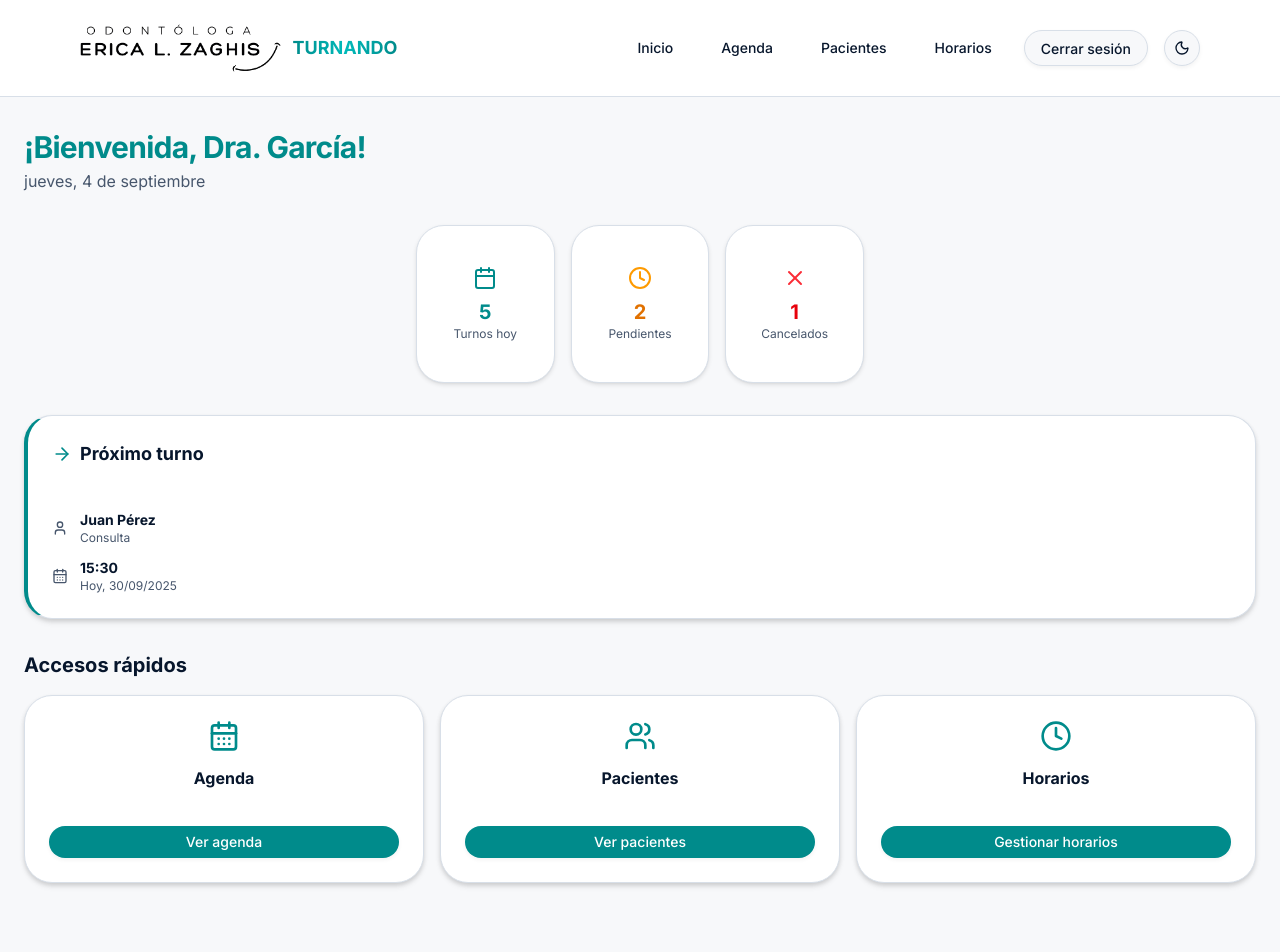
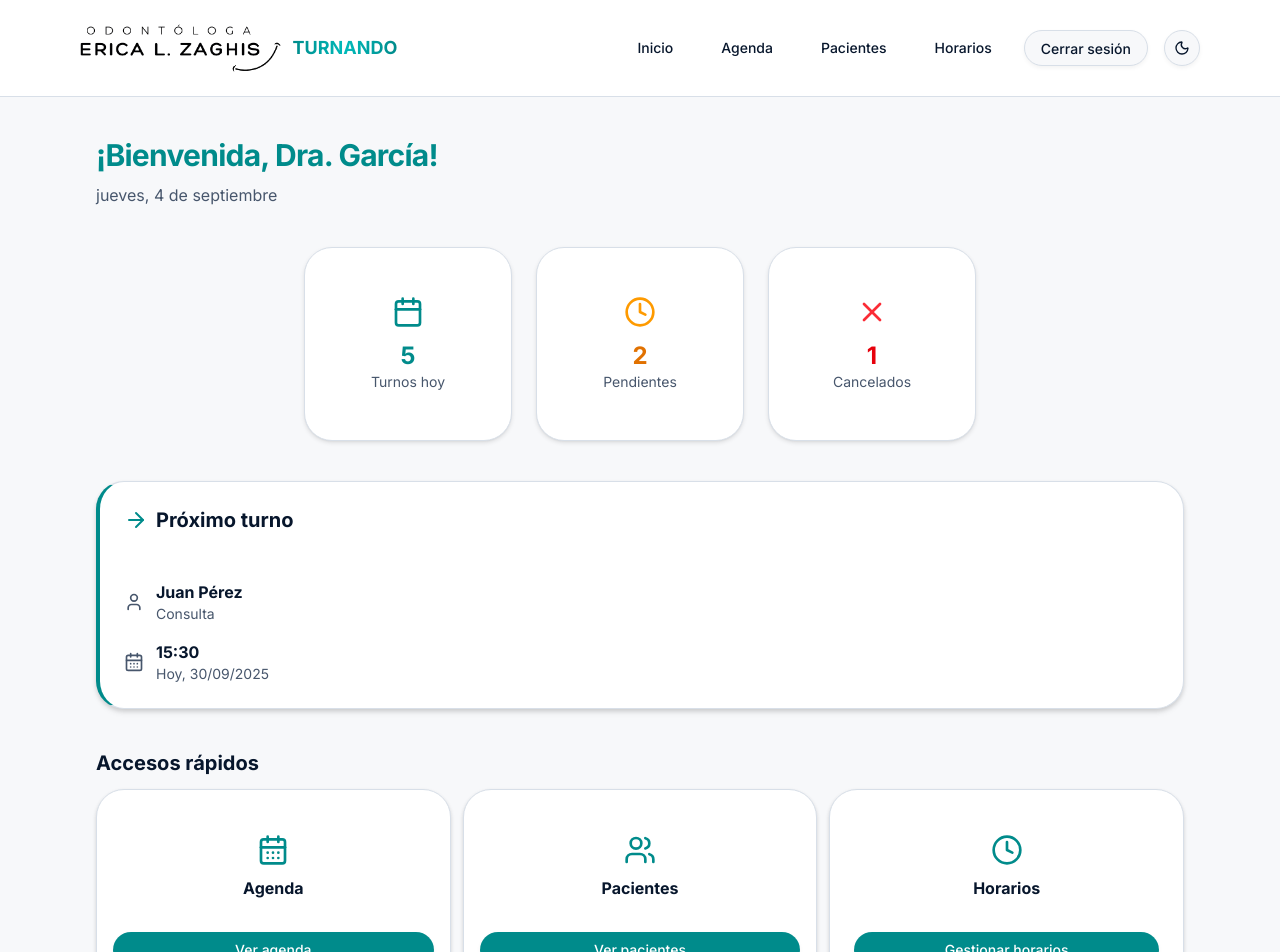
Before and after one commit to melinab1998/TPI-PROGRAMACION-IV, a React (Vite) app in the folder frontend/: page / in a window 1280 px wide. Shown: the top 952 px of the page. Built offline with nearby package versions, Linux system fonts and the light colour scheme.

Commit message:
update-admin-home

```diff
--- a/frontend/src/pages/AdminHome/AdminHome.jsx
+++ b/frontend/src/pages/AdminHome/AdminHome.jsx
@@ -19,14 +19,12 @@ export default function AdminHome() {
   }
 
   return (
-    <div className="px-2 sm:px-4 lg:px-6 py-8 space-y-8 max-w-7xl mx-auto">
-
-      {/* Header */}
-      <header className="space-y-1">
-        <h1 className="text-3xl font-bold text-primary tracking-tight">
+    <div className="px-4 sm:px-6 lg:px-8 py-10 space-y-10 max-w-6xl mx-auto">
+      <header className="space-y-2 text-center sm:text-left">
+        <h1 className="text-3xl font-bold text-primary tracking-tight mb-2.5">
           ¡Bienvenida, {dentistName}!
         </h1>
-        <p className="text-muted-foreground">
+        <p className="text-base text-muted-foreground">
           {new Date().toLocaleDateString("es-ES", {
             weekday: "long",
             day: "numeric",
@@ -34,111 +32,105 @@ export default function AdminHome() {
           })}
         </p>
       </header>
-
-      {/* Cards estadísticas */}
       <div className="flex justify-center">
-  <div className="grid grid-cols-1 sm:grid-cols-3 gap-4 max-w-md w-full">
+        <div className="grid grid-cols-1 sm:grid-cols-3 gap-6 max-w-2xl w-full">
           <Card className="shadow-sm">
-      <CardContent className="flex flex-col items-center justify-center h-full p-4">
-        <Calendar className="w-6 h-6 text-primary mb-2" />
-        <div className="text-xl font-bold text-primary">
+            <CardContent className="flex flex-col items-center justify-center h-full p-6">
+              <Calendar className="w-8 h-8 text-primary mb-3" />
+              <div className="text-2xl font-bold text-primary">
                 {todayStats.total}
               </div>
-        <div className="text-xs text-muted-foreground">Turnos hoy</div>
+              <div className="text-sm text-muted-foreground">Turnos hoy</div>
             </CardContent>
           </Card>
 
           <Card className="shadow-sm">
-      <CardContent className="flex flex-col items-center justify-center h-full p-4">
-        <Clock className="w-6 h-6 text-amber-500 mb-2" />
-        <div className="text-xl font-bold text-amber-600">
+            <CardContent className="flex flex-col items-center justify-center h-full p-6">
+              <Clock className="w-8 h-8 text-amber-500 mb-3" />
+              <div className="text-2xl font-bold text-amber-600">
                 {todayStats.pending}
               </div>
-        <div className="text-xs text-muted-foreground">Pendientes</div>
+              <div className="text-sm text-muted-foreground">Pendientes</div>
             </CardContent>
           </Card>
 
           <Card className="shadow-sm">
-      <CardContent className="flex flex-col items-center justify-center h-full p-4">
-        <X className="w-6 h-6 text-red-500 mb-2" />
-        <div className="text-xl font-bold text-red-600">
+            <CardContent className="flex flex-col items-center justify-center h-full p-6">
+              <X className="w-8 h-8 text-red-500 mb-3" />
+              <div className="text-2xl font-bold text-red-600">
                 {todayStats.cancelled}
               </div>
-        <div className="text-xs text-muted-foreground">Cancelados</div>
+              <div className="text-sm text-muted-foreground">Cancelados</div>
             </CardContent>
           </Card>
         </div>
       </div>
-
-      {/* Próximo turno */}
       <Card className="shadow-lg border-l-4 border-l-primary">
-        <CardHeader className="pb-3">
-          <CardTitle className="flex items-center gap-2 text-lg font-semibold">
-            <ArrowRight className="w-5 h-5 text-primary" />
+        <CardHeader className="pb-4">
+          <CardTitle className="flex items-center gap-2 text-xl font-semibold">
+            <ArrowRight className="w-6 h-6 text-primary" />
             Próximo turno
           </CardTitle>
         </CardHeader>
-        <CardContent className="space-y-3">
+        <CardContent className="space-y-4">
           {nextAppointment ? (
             <>
               <div className="flex items-center gap-3">
-                <User className="w-4 h-4 text-muted-foreground" />
+                <User className="w-5 h-5 text-muted-foreground" />
                 <div>
-                  <p className="font-semibold text-sm">{nextAppointment.paciente}</p>
-                  <p className="text-xs text-muted-foreground capitalize">{nextAppointment.tipo}</p>
+                  <p className="font-semibold text-base">{nextAppointment.paciente}</p>
+                  <p className="text-sm text-muted-foreground capitalize">{nextAppointment.tipo}</p>
                 </div>
               </div>
               <div className="flex items-center gap-3">
-                <CalendarDays className="w-4 h-4 text-muted-foreground" />
+                <CalendarDays className="w-5 h-5 text-muted-foreground" />
                 <div>
-                  <p className="font-semibold text-sm">{nextAppointment.hora}</p>
-                  <p className="text-xs text-muted-foreground">{nextAppointment.fecha}</p>
+                  <p className="font-semibold text-base">{nextAppointment.hora}</p>
+                  <p className="text-sm text-muted-foreground">{nextAppointment.fecha}</p>
                 </div>
               </div>
             </>
           ) : (
-            <p className="text-muted-foreground text-sm text-center py-2">
+            <p className="text-muted-foreground text-base text-center py-3">
               No tienes turnos programados.
             </p>
           )}
         </CardContent>
       </Card>
-
-      {/* Accesos rápidos */}
       <div>
-        <h2 className="text-xl font-semibold mb-4">Accesos rápidos</h2>
-        <div className="grid grid-cols-1 sm:grid-cols-2 lg:grid-cols-3 gap-4">
-          <Card className="shadow-lg hover:shadow-xl transition-all border-border">
-            <CardHeader className="flex flex-col items-center pb-3">
-              <CalendarDays className="w-8 h-8 text-primary mb-2" />
-              <CardTitle className="text-base font-semibold">Agenda</CardTitle>
+        <h2 className="text-lg sm:text-xl font-semibold mb-3">Accesos rápidos</h2>
+        <div className="grid grid-cols-1 sm:grid-cols-2 lg:grid-cols-3 gap-3">
+          <Card className="shadow-md hover:shadow-lg transition-all border">
+            <CardHeader className="flex flex-col items-center pb-2 px-4 mt-5">
+              <CalendarDays className="w-8 h-8 sm:w-8 sm:h-8 text-primary mb-1" />
+              <CardTitle className="text-sm sm:text-base font-semibold text-center">Agenda</CardTitle>
             </CardHeader>
-            <CardContent className="flex justify-center pt-0">
-              <Button variant="default" className="w-full text-sm" size="sm">
+            <CardContent className="flex justify-center pt-0 px-4">
+              <Button variant="default" className="w-full text-xs sm:text-sm" size="default">
                 Ver agenda
               </Button>
             </CardContent>
           </Card>
 
-          <Card className="shadow-lg hover:shadow-xl transition-all border-border">
-            <CardHeader className="flex flex-col items-center pb-3">
-              <Users className="w-8 h-8 text-primary mb-2" />
-              <CardTitle className="text-base font-semibold">Pacientes</CardTitle>
+          <Card className="shadow-md hover:shadow-lg transition-all border">
+            <CardHeader className="flex flex-col items-center pb-2 px-4 mt-5">
+              <Users className="w-8 h-8 sm:w-8 sm:h-8 text-primary mb-1" />
+              <CardTitle className="text-sm sm:text-base font-semibold text-center">Pacientes</CardTitle>
             </CardHeader>
-            <CardContent className="flex justify-center pt-0">
-              <Button variant="default" className="w-full text-sm" size="sm">
+            <CardContent className="flex justify-center pt-0 px-4">
+              <Button variant="default" className="w-full text-xs sm:text-sm" size="default">
                 Ver pacientes
               </Button>
             </CardContent>
           </Card>
 
-          <Card className="shadow-lg hover:shadow-xl transition-all border-border">
-            <CardHeader className="flex flex-col items-center pb-3">
-              <Clock className="w-8 h-8 text-primary mb-2" />
-              <CardTitle className="text-base font-semibold">Horarios</CardTitle>
+          <Card className="shadow-md hover:shadow-lg transition-all border">
+            <CardHeader className="flex flex-col items-center pb-2 px-4 mt-5">
+              <Clock className="w-8 h-8 sm:w-8 sm:h-8 text-primary mb-1" />
+              <CardTitle className="text-sm sm:text-base font-semibold text-center">Horarios</CardTitle>
             </CardHeader>
-            <CardContent className="flex justify-center pt-0">
-              <Button variant="default" className="w-full text-sm" size="sm">
+            <CardContent className="flex justify-center pt-0 px-6">
+              <Button variant="default" className="w-full text-xs sm:text-sm" size="default">
                 Gestionar horarios
               </Button>
             </CardContent>
```
Lines whose indentation alone changed are shown as unchanged.
